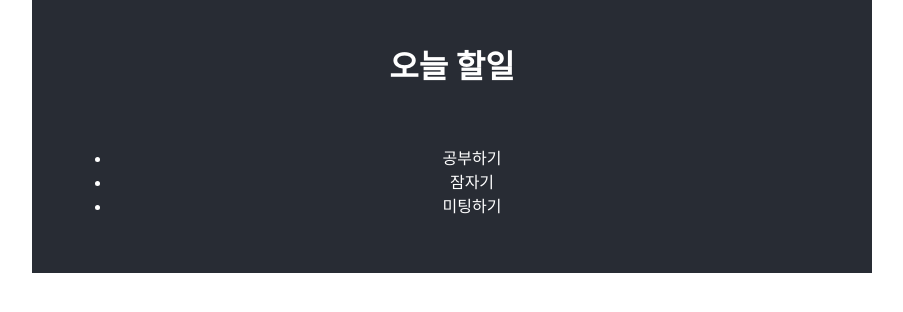
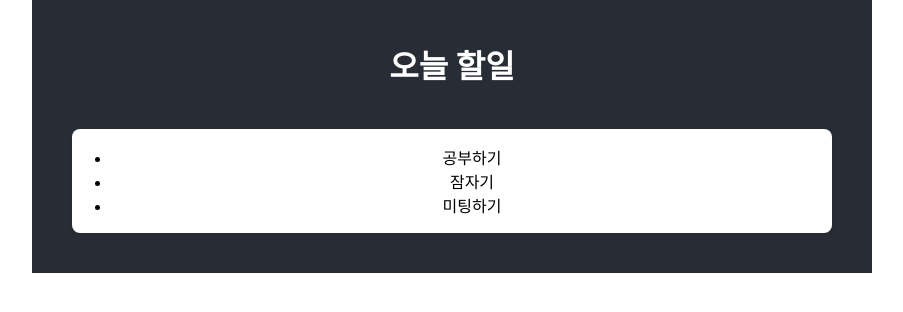
Before and after one commit to K0hun/React, a React (Create React App) app: page / in a window 1280 px wide. Shown: the top 312 px of the page, without its empty margins (188-1091 px from the left). Built offline with nearby package versions, Linux system fonts and the light colour scheme.

Commit message:
구조 분해 할당 이해

```diff
--- a/src/App.css
+++ b/src/App.css
@@ -1,3 +1,11 @@
+.board{
+  background-color: white;
+  border-radius: 8px;
+  box-shadow: 0 2px 4px rgba(0, 0, 0, 0.1);
+  overflow: hidden;
+  color: black;
+}
+
 .container {
   max-width: 800px;
   margin:0 auto;
--- a/src/Todolist.tsx
+++ b/src/Todolist.tsx
@@ -2,18 +2,26 @@
 
 const TodoList: React.FC = () => {
   const title: string = "오늘 할일";
-  const [todos] = useState(["공부하기", "잠자기", "미팅하기"]);
+
+  // 구조분해할당
+  const [todos, setTodos] = useState<string[]>([
+    "공부하기",
+    "잠자기",
+    "미팅하기",
+  ]);
 
   return (
     <div>
       <h1>{title}</h1>
       <p></p>
       <div className="container">
-        <ul>
-          <li>{todos[0]}</li>
-          <li>{todos[1]}</li>
-          <li>{todos[2]}</li>
-        </ul>
+        <div className="board">
+          <ul>
+            <li>{todos[0]}</li>
+            <li>{todos[1]}</li>
+            <li>{todos[2]}</li>
+          </ul>
+        </div>
       </div>
     </div>
   );
```
